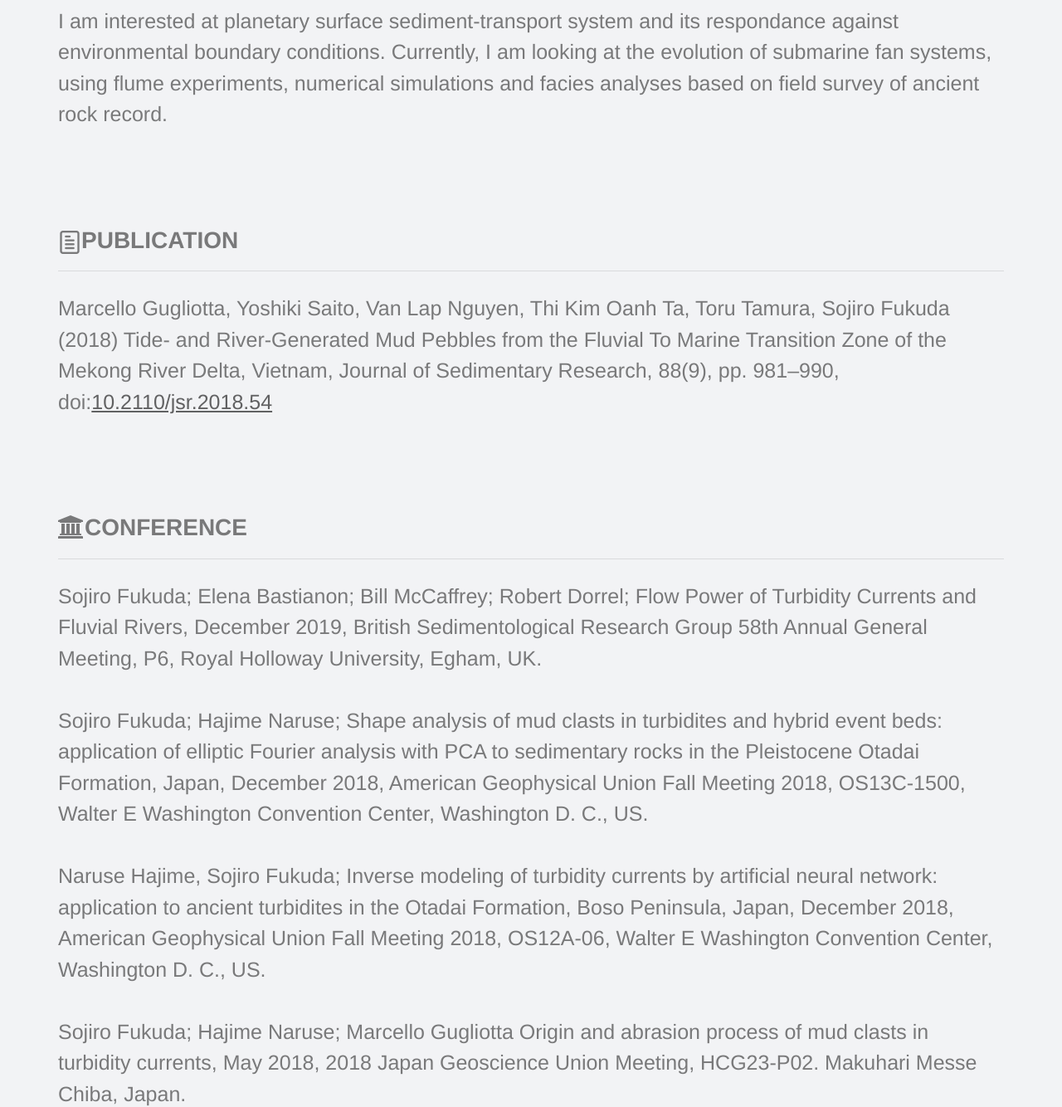
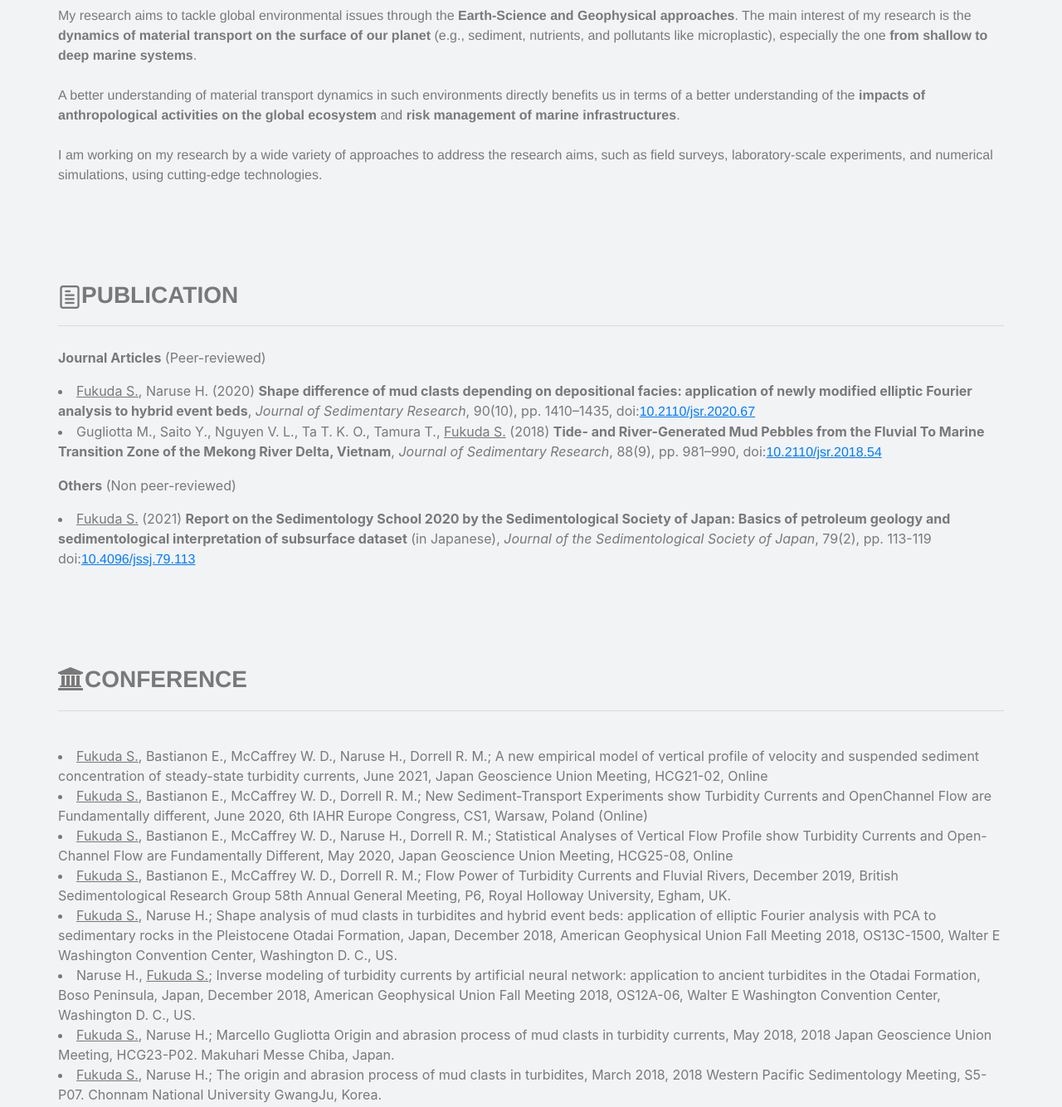
Before and after one commit to SojiroFukuda/sojirofukuda.github.io, a plain HTML site: page research.html in a window 1280 px wide. Shown: the part 240-1574 px from the top of the page at 83% size. Drawn offline with nearby package versions, Linux system fonts and the light colour scheme; some packages are replaced by stand-ins of ours.

Commit message:
Update
Updated recent activities

```diff
--- a/research.html
+++ b/research.html
@@ -90,8 +90,13 @@
                 <div class="divider-h">
                     <span class="divider"></span>
                 </div>
-                <p class="p-bloc-4-style">
-                    I am interested at planetary surface sediment-transport system and its respondance against environmental boundary conditions. Currently, I am looking at the evolution of submarine fan systems, using flume experiments, numerical simulations and facies analyses based on field survey of ancient rock record.
+                <p>
+                    My research aims to tackle global environmental issues through the <b>Earth-Science and Geophysical approaches</b>.
+                    The main interest of my research is the <b> dynamics of material transport on the surface of our planet</b> (e.g., sediment, nutrients, and pollutants like microplastic), especially the one <b>from shallow to deep marine systems</b>.<br>
+                    <br>
+                    A better understanding of material transport dynamics in such environments directly benefits us in terms of a better understanding of the <b>impacts of anthropological activities on the global ecosystem</b> and <b>risk management of marine infrastructures</b>.<br>
+                    <br>
+                    I am working on my research by a wide variety of approaches to address the research aims, such as field surveys, laboratory-scale experiments, and numerical simulations, using cutting-edge technologies.
                 </p>
             </div>
         </div>
@@ -110,8 +115,14 @@
                 <div class="divider-h">
                     <span class="divider"></span>
                 </div>
+                <b>Journal Articles</b> (Peer-reviewed)
                 <p class="p-bloc-6-style">
-                    Marcello Gugliotta, Yoshiki Saito, Van Lap Nguyen, Thi Kim Oanh Ta, Toru Tamura, Sojiro Fukuda (2018) Tide- and River-Generated Mud Pebbles from the Fluvial To Marine Transition Zone of the Mekong River Delta, Vietnam, Journal of Sedimentary Research, 88(9), pp. 981–990, doi:<a class="float-lg-none link-bloc-6-style" href="https://doi.org/10.2110/jsr.2018.54">10.2110/jsr.2018.54</a>
+                    <li> <u>Fukuda S.</u>, Naruse H. (2020) <b>Shape difference of mud clasts depending on depositional facies: application of newly modified elliptic Fourier analysis to hybrid event beds</b>, <i> Journal of Sedimentary Research</i>, 90(10), pp. 1410–1435, doi:<a class="float-lg-none link-bloc-6-style" href="https://doi.org/10.2110/jsr.2020.67">10.2110/jsr.2020.67</a></li>
+                    <li>Gugliotta M., Saito Y., Nguyen V. L., Ta T. K. O., Tamura T., <u>Fukuda S.</u> (2018) <b>Tide- and River-Generated Mud Pebbles from the Fluvial To Marine Transition Zone of the Mekong River Delta, Vietnam</b>, <i> Journal of Sedimentary Research</i>, 88(9), pp. 981–990, doi:<a class="float-lg-none link-bloc-6-style" href="https://doi.org/10.2110/jsr.2018.54">10.2110/jsr.2018.54</a></li>
+                </p>
+                <b>Others</b> (Non peer-reviewed)
+                <p class="p-bloc-6-style">
+                    <li><u>Fukuda S.</u> (2021) <b>Report on the Sedimentology School 2020 by the Sedimentological Society of Japan: Basics of petroleum geology and sedimentological interpretation of subsurface dataset</b> (in Japanese), <i> Journal of the Sedimentological Society of Japan</i>, 79(2), pp. 113-119 doi:<a class="float-lg-none link-bloc-6-style" href="http://dx.doi.org/10.4096/jssj.79.113">10.4096/jssj.79.113</a></li>
                 </p>
             </div>
         </div>
@@ -131,7 +142,14 @@
                     <span class="divider"></span>
                 </div>
                 <p class="p-bloc-7-style">
-                    Sojiro Fukuda; Elena Bastianon; Bill McCaffrey; Robert Dorrel; Flow Power of Turbidity Currents and Fluvial Rivers, December 2019, British Sedimentological Research Group 58th Annual General Meeting, P6, Royal Holloway University, Egham, UK.<br><br>Sojiro Fukuda; Hajime Naruse; Shape analysis of mud clasts in turbidites and hybrid event beds: application of elliptic Fourier analysis with PCA to sedimentary rocks in the Pleistocene Otadai Formation, Japan, December 2018, American Geophysical Union Fall Meeting 2018, OS13C-1500, Walter E Washington Convention Center, Washington D. C., US.<br><br>Naruse Hajime, Sojiro Fukuda;&nbsp;Inverse modeling of turbidity currents by artificial neural network: application to ancient turbidites in the Otadai Formation, Boso Peninsula, Japan, December 2018, American Geophysical Union Fall Meeting 2018, OS12A-06, Walter E Washington Convention Center, Washington D. C., US.<br> <br>Sojiro Fukuda; Hajime Naruse; Marcello Gugliotta Origin and abrasion process of mud clasts in turbidity currents, May 2018, 2018 Japan Geoscience Union Meeting, HCG23-P02. Makuhari Messe Chiba, Japan.<br><br>Sojiro Fukuda; Hajime Naruse; The origin and abrasion process of mud clasts in turbidites, March 2018, 2018 Western Pacific Sedimentology Meeting, S5-P07. Chonnam National University GwangJu, Korea.<br>
+                    <li><u>Fukuda S.</u>, Bastianon E., McCaffrey W. D., Naruse H., Dorrell R. M.; A new empirical model of vertical profile of velocity and suspended sediment concentration of steady-state turbidity currents, June 2021, Japan Geoscience Union Meeting, HCG21-02, Online</li>
+                    <li><u>Fukuda S.</u>, Bastianon E., McCaffrey W. D., Dorrell R. M.; New Sediment-Transport Experiments show Turbidity Currents and OpenChannel Flow are Fundamentally different, June 2020, 6th IAHR Europe Congress, CS1, Warsaw, Poland (Online)</li>
+                    <li><u>Fukuda S.</u>, Bastianon E., McCaffrey W. D., Naruse H., Dorrell R. M.; Statistical Analyses of Vertical Flow Profile show Turbidity Currents and Open-Channel Flow are Fundamentally Different, May 2020, Japan Geoscience Union Meeting, HCG25-08, Online</li>
+                    <li><u>Fukuda S.</u>, Bastianon E., McCaffrey W. D., Dorrell R. M.; Flow Power of Turbidity Currents and Fluvial Rivers, December 2019, British Sedimentological Research Group 58th Annual General Meeting, P6, Royal Holloway University, Egham, UK.</li>
+                    <li><u>Fukuda S.</u>, Naruse H.; Shape analysis of mud clasts in turbidites and hybrid event beds: application of elliptic Fourier analysis with PCA to sedimentary rocks in the Pleistocene Otadai Formation, Japan, December 2018, American Geophysical Union Fall Meeting 2018, OS13C-1500, Walter E Washington Convention Center, Washington D. C., US.</li>
+                    <li>Naruse H., <u>Fukuda S.</u>; Inverse modeling of turbidity currents by artificial neural network: application to ancient turbidites in the Otadai Formation, Boso Peninsula, Japan, December 2018, American Geophysical Union Fall Meeting 2018, OS12A-06, Walter E Washington Convention Center, Washington D. C., US.</li>
+                    <li><u>Fukuda S.</u>, Naruse H.; Marcello Gugliotta Origin and abrasion process of mud clasts in turbidity currents, May 2018, 2018 Japan Geoscience Union Meeting, HCG23-P02. Makuhari Messe Chiba, Japan.</li>
+                    <li><u>Fukuda S.</u>, Naruse H.; The origin and abrasion process of mud clasts in turbidites, March 2018, 2018 Western Pacific Sedimentology Meeting, S5-P07. Chonnam National University GwangJu, Korea.</li>
                 </p>
             </div>
         </div>
```
Also changed, not shown: index.html (+0 -1 lines), python.html (+2 -2 lines).
